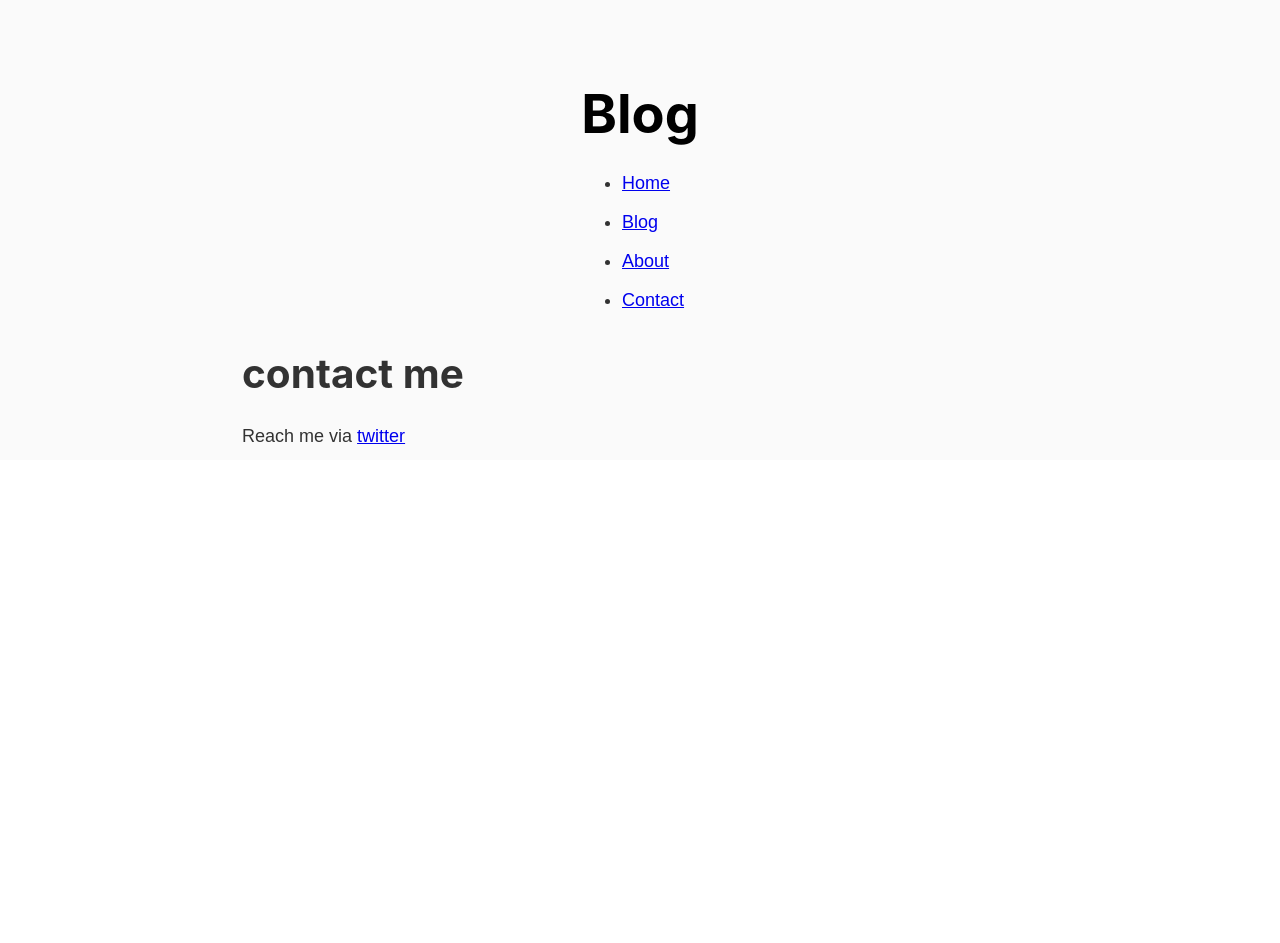
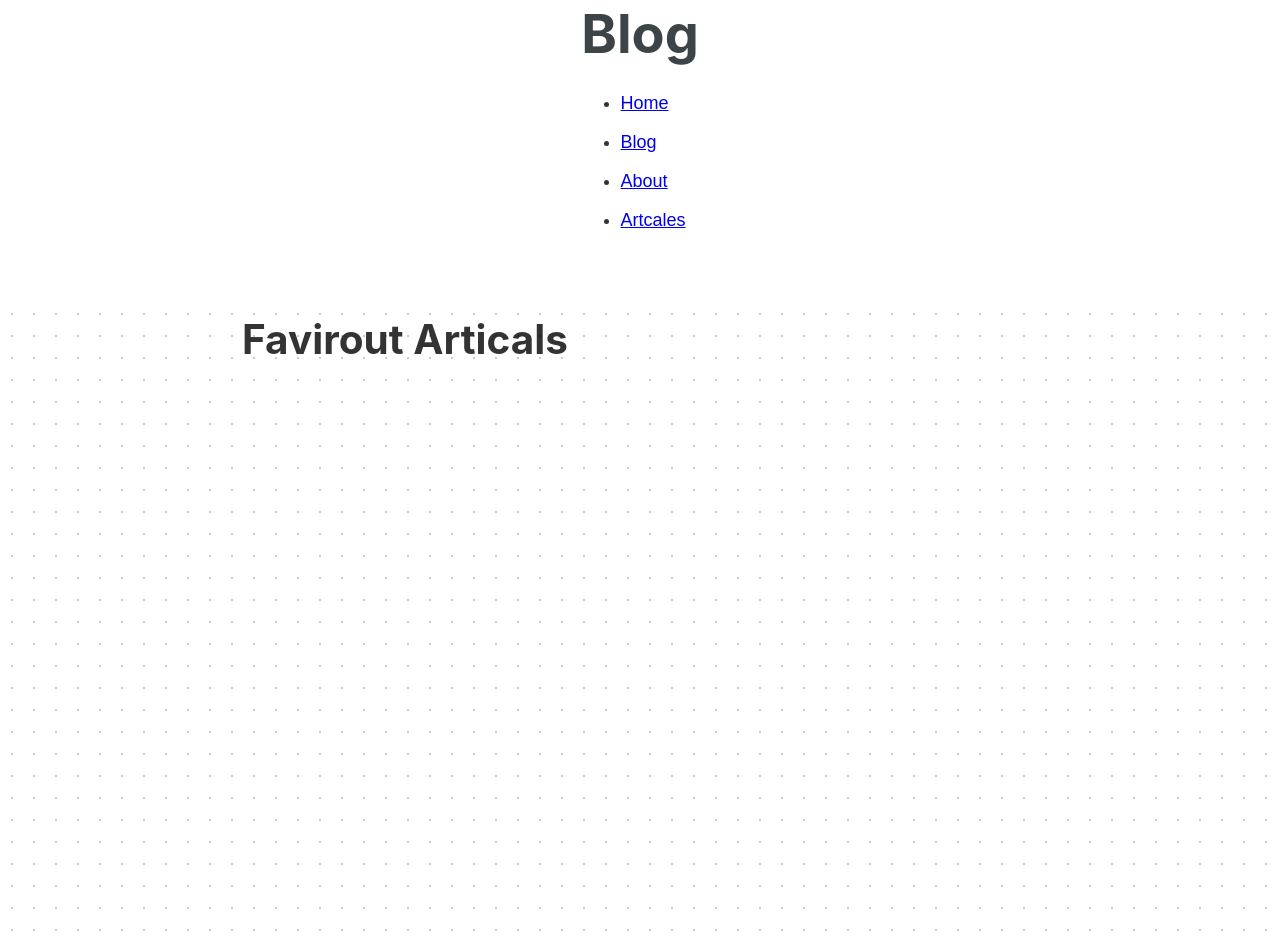
Before and after one commit to nmguni/blog, a Gatsby site: page /contact in a window 1280 px wide. Shown: the top 943 px of the page. Built offline with nearby package versions, Linux system fonts and the light colour scheme; Gatsby itself is replaced by a stand-in of ours.

Commit message:
worked on blog and contact page

```diff
--- a/src/components/header.js
+++ b/src/components/header.js
@@ -2,43 +2,65 @@ import React from "react"
 import { Link, graphql, useStaticQuery } from "gatsby"
 
 // import './header.module.scss'
-import headerStyles from './header.module.scss'
+import headerStyles from "./header.module.scss"
 
 const Header = () => {
   const data = useStaticQuery(graphql`
-  query{
-    site{
-      siteMetadata{
-        title
+    query {
+      site {
+        siteMetadata {
+          title
+        }
       }
     }
-  }
   `)
   return (
     <div>
-      <header className={headerStyles.header} >
+      <header className={headerStyles.header}>
         <div>
           <h1>
-            <Link className={headerStyles.title} to='/'>{data.site.siteMetadata.title}</Link>
+            <Link className={headerStyles.title} to="/">
+              {data.site.siteMetadata.title}
+            </Link>
           </h1>
         </div>
         <nav>
-          <ul className={headerStyles.navList} >
+          <ul className={headerStyles.navList}>
             <li>
-
-              <Link className={headerStyles.navItem} activeClassName={headerStyles.activeNavItem} to="/">Home</Link>
+              <Link
+                className={headerStyles.navItem}
+                activeClassName={headerStyles.activeNavItem}
+                to="/"
+              >
+                Home
+              </Link>
             </li>
             <li>
-
-              <Link className={headerStyles.navItem} activeClassName={headerStyles.activeNavItem} to="/blog">Blog</Link>
+              <Link
+                className={headerStyles.navItem}
+                activeClassName={headerStyles.activeNavItem}
+                to="/blog"
+              >
+                Blog
+              </Link>
             </li>
             <li>
-
-              <Link className={headerStyles.navItem} activeClassName={headerStyles.activeNavItem} to="/about">About</Link>
+              <Link
+                className={headerStyles.navItem}
+                activeClassName={headerStyles.activeNavItem}
+                to="/about"
+              >
+                About
+              </Link>
             </li>
             <li>
-
-              <Link className={headerStyles.navItem} activeClassName={headerStyles.activeNavItem} to="/contact">Contact</Link>
+              <Link
+                className={headerStyles.navItem}
+                activeClassName={headerStyles.activeNavItem}
+                to="/contact"
+              >
+                Artcales
+              </Link>
             </li>
           </ul>
         </nav>
--- a/src/components/header.module.scss
+++ b/src/components/header.module.scss
@@ -1,17 +1,17 @@
 .header {
   padding: 1rem 0 3rem;
   // font-family: "Roboto", sans-serif;
-  background-color: rgba(230, 230, 230, 0.205);
-  height: 460px;
+  background-color: #fff;
+  height: 300px;
   // margin: 0 auto;
   display: flex;
   justify-content: center;
   flex-direction: column;
   align-items: center;
-  position: relative;
+  // position: relative;
 }
 .title {
-  color: #000;
+  color: #3d4447;
   font-size: 3rem;
   text-decoration: none;
 }
@@ -31,5 +31,6 @@
 }
 
 .active-nav-item {
-  color: #333333;
+  color: maroon;
+  font-weight: 900;
 }
--- a/src/components/layout.js
+++ b/src/components/layout.js
@@ -8,9 +8,11 @@ const Layout = props => {
   return (
     <div>
       <Header />
-      <div className={layoutStyles.container}>
-        <div className={layoutStyles.content}>{props.children}</div>
-        <Footer />
+      <div className={layoutStyles.bgStyle}>
+        <div className={layoutStyles.container}>
+          <div className={layoutStyles.content}>{props.children}</div>
+          <Footer />
+        </div>
       </div>
     </div>
   )
--- a/src/components/layout.module.scss
+++ b/src/components/layout.module.scss
@@ -1,3 +1,11 @@
+// Colors
+$bg-color: #fff;
+$dot-color: #cec9c6;
+
+// Dimensions
+$dot-size: 2px;
+$dot-space: 22px;
+
 .container {
   margin: 0 auto;
   max-width: 65%;
@@ -9,11 +17,23 @@
   display: flex;
   flex-direction: column; // contect and header above footer not left and fight
   min-height: 100vh;
-  position: relative;
-  bottom: 7rem;
+  // position: relative;
+  // bottom: 7rem;
 }
 // allows container to grow as need leaving enogh space for footer
 .content {
   flex-grow: 1;
   // background-color: aqua;
 }
+
+.bgStyle {
+  background: linear-gradient(
+        90deg,
+        $bg-color ($dot-space - $dot-size),
+        transparent 1%
+      )
+      center,
+    linear-gradient($bg-color ($dot-space - $dot-size), transparent 1%) center,
+    $dot-color;
+  background-size: $dot-space $dot-space;
+}
--- a/src/pages/contact.js
+++ b/src/pages/contact.js
@@ -1,18 +1,11 @@
 import React from "react"
 
-import Layout from '../components/layout'
+import Layout from "../components/layout"
 
 const ContactPage = () => {
   return (
     <Layout>
-      <h1>contact me</h1>
-      <p>
-        Reach me via{" "}
-        <a href="https://twitter.com" target="_blank">
-          twitter
-        </a>
-      </p>
-
+      <h1>Favirout Articals</h1>
     </Layout>
   )
 }
```
Also changed, not shown: src/pages/blog.module.scss (+5 -2 lines), src/posts/react.md (+27 -1 lines).
